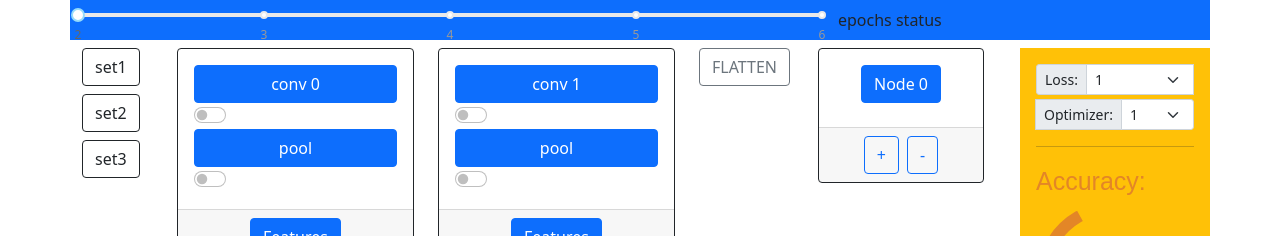
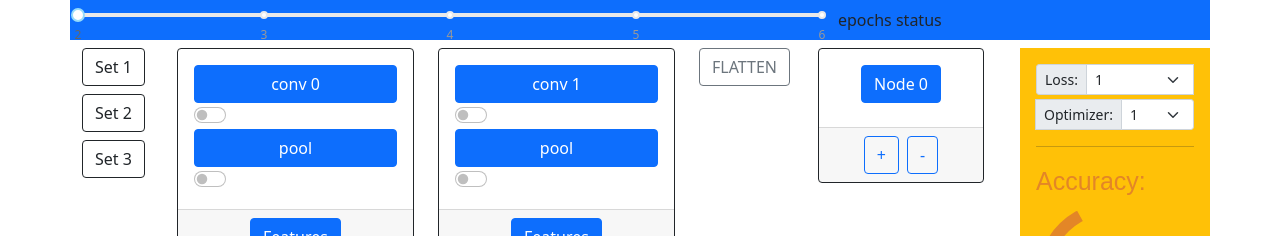
Before and after one commit to Wklej/CNNSIM, a React (Create React App) app: page / in a window 1280 px wide. Shown: the top 236 px of the page. Built offline with nearby package versions, Linux system fonts and the light colour scheme.

Commit message:
+ Input sets collapse

```diff
--- a/src/App.js
+++ b/src/App.js
@@ -6,6 +6,8 @@ import Workflow from './Workflow';
 
 import { testContext } from './testContext';
 import { paramContext } from './paramContext';
+import Collapse from 'react-bootstrap/Collapse'
+import Button from 'react-bootstrap/Button'
 
 function App() {
 
@@ -78,6 +80,8 @@ function App() {
             return allVals.output
     }
 
+    const [open, setOpen] = useState(false);
+
     return (
         <div>
             <testContext.Provider value={handleLayerChange}>
@@ -88,6 +92,7 @@ function App() {
             </testContext.Provider>
         </div>
 
+
     );
 }
 
--- a/src/Layers/Input.js
+++ b/src/Layers/Input.js
@@ -1,4 +1,5 @@
 import { useState } from "react";
+import ModelSet from "../Modal/Components/ModelSet";
 
 const Input = () => {
 
@@ -7,20 +8,13 @@ const Input = () => {
     const handleChange = (e) => {
         setValue(document.getElementById(e.target.id).id)
     }
+
+
     return (
         <div className="col">
-            <input className="btn-check" type="radio" name="flexRadioDefault" id="1" onClick={(e) => handleChange(e)} />
-            <label className="btn btn-outline-dark mb-2" htmlFor="1">set1</label>
-
-
-            <input className="btn-check" type="radio" name="flexRadioDefault" id="2" onClick={(e) => handleChange(e)} />
-            <label className="btn btn-outline-dark mb-2" htmlFor="2">set2</label>
-
-
-            <input className="btn-check" type="radio" name="flexRadioDefault" id="3" onClick={(e) => handleChange(e)} />
-            <label className="btn btn-outline-dark mb-2" htmlFor="3">set3</label>
-
-            {value}
+            <ModelSet id={1} handleChange={handleChange} />
+            <ModelSet id={2} handleChange={handleChange} />
+            <ModelSet id={3} handleChange={handleChange} />
         </div>
     );
 }
--- /dev/null
+++ b/src/Modal/Components/ModelSet.js
@@ -0,0 +1,28 @@
+import { useState } from "react";
+import Collapse from 'react-bootstrap/Collapse'
+
+const ModelSet = ({id, handleChange, value}) => {
+
+    const [open, setOpen] = useState(false);
+
+    const ChangeAndOpen = (e) => {
+        handleChange(e);
+        setOpen(!open);
+    }
+
+    return (
+        <div>
+            <input className="btn-check" type="radio" name="flexRadio" id={id} aria-controls="collapseImages"
+                   aria-expanded={open} onClick={(e) => ChangeAndOpen(e)} />
+            <label className="btn btn-outline-dark mb-2" htmlFor={id}>Set {id}</label>
+
+            <Collapse in={open}>
+                <div id="collapseImages">
+                    images
+                </div>
+            </Collapse>
+        </div>
+     );
+}
+
+export default ModelSet;
```
